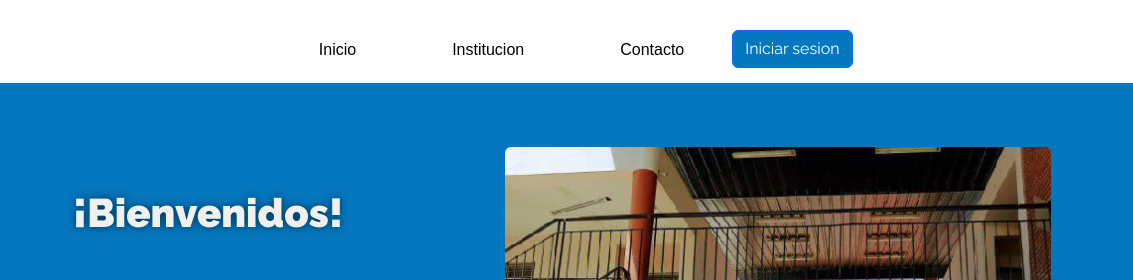
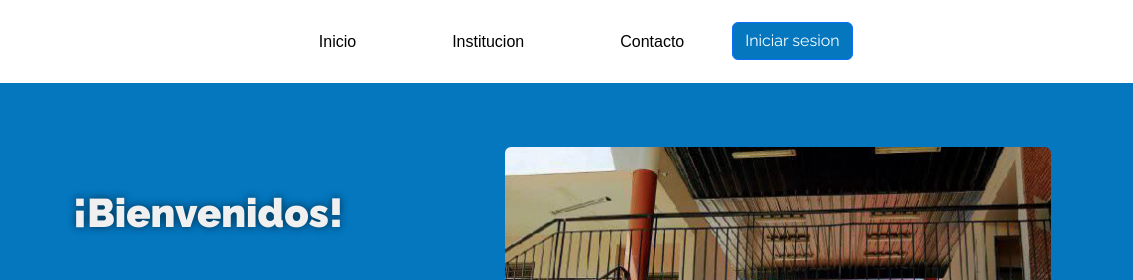
Before and after one commit to Kuadc/kuadc.github.io, a plain HTML site: page index.html in a window 1280 px wide. Shown: the top 280 px of the page, 147-1280 px from the left. Drawn offline with nearby package versions, Linux system fonts and the light colour scheme; files that its build step writes are made by us from their sources.

Commit message:
Update styles.scss
se cambio el margen de ul{}

```diff
--- a/scss/styles.scss
+++ b/scss/styles.scss
@@ -71,10 +71,6 @@ $carousel-control-color: #04BFBF;
 ul {
     display: block;
     list-style-type: none;
-    margin-top: 1em;
-    margin-bottom: 1 em;
-    margin-left: 0;
-    margin-right: 0;
     padding-left: 40px;
   }
 
```
